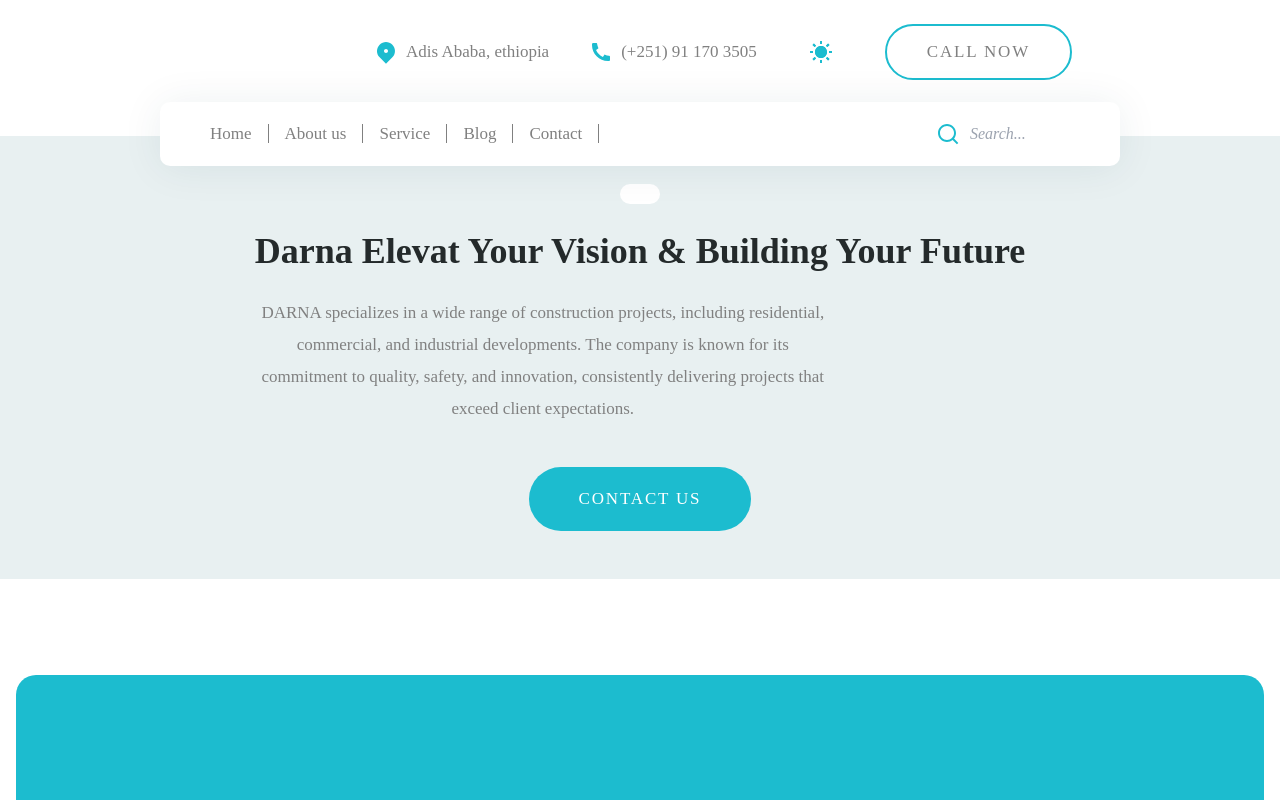
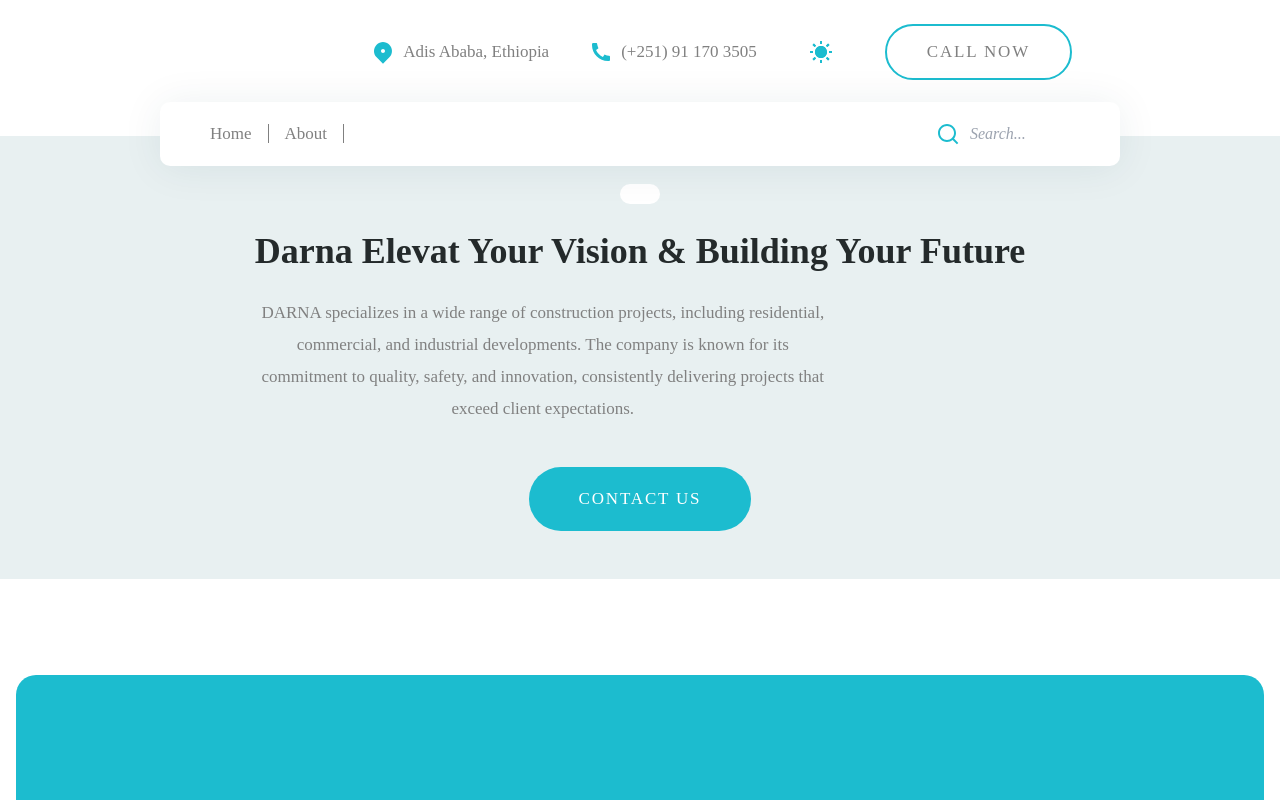
Before and after one commit to Mulubrhan1511/Constaraction, a React (Vite) app in the folder front/: page / in a window 1280 px wide. Shown: the top 800 px of the page. Built offline with nearby package versions, Linux system fonts and the light colour scheme.

Commit message:
done with the section part

```diff
--- a/front/package.json
+++ b/front/package.json
@@ -12,10 +12,12 @@
   "dependencies": {
     "aos": "^2.3.4",
     "react": "^18.2.0",
+    "react-bootstrap": "^2.10.2",
     "react-dom": "^18.2.0",
     "react-icon": "^1.0.0",
     "react-icons": "^5.2.1",
     "react-router-dom": "^6.23.1",
+    "react-router-hash-link": "^2.4.3",
     "react-slick": "^0.30.2",
     "slick-carousel": "^1.8.1"
   },
--- a/front/src/App.jsx
+++ b/front/src/App.jsx
@@ -1,19 +1,14 @@
 import React from "react";
-
+import { BrowserRouter } from "react-router-dom";
 import AOS from "aos";
 import "aos/dist/aos.css";
-import { BrowserRouter, Routes, Route } from "react-router-dom";
-
 
 import Footer from "./components/Footer/Footer";
 import Navbar2 from "./components/Navbar/Navbar2";
 import Home from "./components/Pages/Home";
 import About from "./components/Pages/About";
 
-
-
 const App = () => {
-
   React.useEffect(() => {
     AOS.init({
       offset: 100,
@@ -25,23 +20,18 @@ const App = () => {
   }, []);
 
   return (
-    <div className="bg-white dark:bg-gray-900 dark:text-white duration-200">
-      <Navbar2 />
-        <div>
-          <BrowserRouter>
-            <Routes>
-
-              <Route path='/' element={<Home />} />
-              <Route path='/about' element={<About />} />
-
-            </Routes>
-          </BrowserRouter>
-        </div>
-
-
-      <Footer />
-
-    </div>
+    <BrowserRouter>
+      <div className="bg-white dark:bg-gray-900 dark:text-white duration-200">
+        <Navbar2 />
+        <section id="home">
+          <Home />
+        </section>
+        <section id="about">
+          <About />
+        </section>
+        <Footer />
+      </div>
+    </BrowserRouter>
   );
 };
 
--- a/front/src/components/Navbar/Navbar2.jsx
+++ b/front/src/components/Navbar/Navbar2.jsx
@@ -1,9 +1,16 @@
 import React, { useState } from 'react';
+import { HashLink as Link } from 'react-router-hash-link';
+import { RiMapPin2Fill, RiPhoneFill, RiArrowRightSLine, RiArrowLeftSLine, RiSearchLine } from 'react-icons/ri';
+import DarkMode from './DarkMode';
 import Logo from '../../assets/logo.svg';
-import { RiMapPin2Fill, RiPhoneFill, RiArrowRightSLine, RiArrowLeftSLine, RiSearchLine, RiSunLine } from 'react-icons/ri';
-import DarkMode from './DarkMode';
+
 const Navbar2 = () => {
   const [isNavOpen, setIsNavOpen] = useState(false);
+  const [activeLink, setActiveLink] = useState('home');
+
+  const onUpdateActiveLink = (value) => {
+    setActiveLink(value);
+  }
 
   const handleNavToggle = () => {
     setIsNavOpen(!isNavOpen);
@@ -12,34 +19,27 @@ const Navbar2 = () => {
   return (
     <div className='relative z-10 py-8 lg:pt-6 lg:pb-14'>
       <div className='container mx-auto lg:relative flex flex-col lg:flex-row lg:justify-between gap-y-4 lg:gap-y-0'>
-        {/* logo */}
         <div className='flex justify-center lg:justify-normal'>
-          <a>
+          <Link to="#home" onClick={() => onUpdateActiveLink('home')}>
             <img src={Logo} alt='Logo' />
-          </a>
+          </Link>
         </div>
         <div>
           <div className='flex flex-col gap-y-4 lg:flex-row lg:gap-x-10 lg:gap-y-0'>
-            {/* location */}
             <div className='flex justify-center items-center gap-x-2 lg:justify-normal'>
               <RiMapPin2Fill className='text-2xl text-accent' />
-              <div className='text-secondary'>Adis Ababa, ethiopia</div>
+              <div className='text-secondary'>Adis Ababa, Ethiopia</div>
             </div>
-            {/* phone */}
             <div className='flex justify-center items-center gap-x-2 lg:justify-normal'>
               <RiPhoneFill className='text-2xl text-accent' />
-              <div className='text-secondary'>(+251)  91 170 3505</div>
+              <div className='text-secondary'>(+251) 91 170 3505</div>
             </div>
-
-            {/* dark mode */}
             <div className='flex justify-center items-center gap-x-2 lg:justify-normal'>
               <DarkMode />
-
             </div>
             <button className='btn btn-sm btn-outline w-[240px] lg:w-auto mx-auto lg:mx-0'>
               Call now
             </button>
-            {/* mobile nav */}
             <nav
               className={`mnav bg-white fixed w-[300px] top-0 h-screen ${
                 isNavOpen ? 'left-0' : '-left-[300px]'
@@ -57,152 +57,86 @@ const Navbar2 = () => {
               </div>
 
               <div className='px-12 flex flex-col gap-y-12 h-full'>
-               {/* log */}
-               <a href='#'>
+                <Link to="#home" onClick={() => {
+                  handleNavToggle();
+                  onUpdateActiveLink('home');
+                }}>
                   <img src={Logo} alt='Logo' />
-               </a>
-               {/* list */}
+                </Link>
                 <ul className='flex flex-col gap-y-5'>
                   <li>
-                  <a
-                  href='/'
-                  className='text-secondary hover:text-accent transition-all
-                  duration-300'
+                    <Link
+                      smooth to="#home"
+                      className='text-secondary hover:text-accent transition-all duration-300'
+                      onClick={() => {
+                        onUpdateActiveLink('home');
+                        handleNavToggle();
+                      }}
                     >
                       Home
-                  </a>
+                    </Link>
                   </li>
                   <li>
-                  <a
-                  href='/about'
-                  className='text-secondary hover:text-accent transition-all
-                  duration-300'
+                    <Link
+                      smooth to="#about"
+                      className='text-secondary hover:text-accent transition-all duration-300'
+                      onClick={() => {
+                        onUpdateActiveLink('about');
+                        handleNavToggle();
+                      }}
                     >
                       About us
-                  </a>
+                    </Link>
                   </li>
-                {/* <li>
-                  <a
-                  href='#'
-                  className='text-secondary hover:text-accent transition-all
-                  duration-300'
-                  >
-
-                  </a>
-                </li> */}
-                <li>
-                  <a
-                  href='#'
-                  className='text-secondary hover:text-accent transition-all
-                  duration-300'
-                  >
-                    Services
-                  </a>
-                </li>
-                <li>
-                  <a
-                  href='#'
-                  className='text-secondary hover:text-accent transition-all
-                  duration-300'
-                  >
-                    Blog
-                  </a>
-                </li>
-
-                <li>
-                  <a
-                  href='#'
-                  className='text-secondary hover:text-accent transition-all
-                  duration-300'
-                  >
-                    Contact us
-                  </a>
-                </li>
-
+                  {/* Add more links as needed */}
                 </ul>
 
-               {/* form */}
                 <form className='relative flex gap-x-[10px]'>
                   <label htmlFor="mnav-search-input">
-                <RiSearchLine className='text-2xl text-accent'/>
+                    <RiSearchLine className='text-2xl text-accent' />
                   </label>
                   <input
                     type='text'
                     id='mnav-search-input'
                     placeholder='Search...'
-                className='outline-none w-[160] border-b-2 focus:border-b-2
-                focus:border-accent placeholder:italic'
+                    className='outline-none w-[160] border-b-2 focus:border-b-2 focus:border-accent placeholder:italic'
                   />
-
                 </form>
               </div>
             </nav>
 
-            {/* desktop nav */}
-            <nav className='bg-white absolute w-full left-0 -bottom-[86px] shadow-custom1 h-16
-            rounded-[10px] hidden lg:flex lg:items-center lg:justify-between lg:px-[50px]'>
-            <ul className='flex  gap-x-4'>
+            <nav className='bg-white absolute w-full left-0 -bottom-[86px] shadow-custom1 h-16 rounded-[10px] hidden lg:flex lg:items-center lg:justify-between lg:px-[50px]'>
+              <ul className='flex gap-x-4'>
                 <li>
-                  <a
-                  href='/'
-                  className='border-r pr-4 text-secondary hover:text-accent transition-all
-                  duration-300'
+                  <Link
+                    smooth to="#home"
+                    className={`border-r pr-4 text-secondary hover:text-accent transition-all duration-300 ${activeLink === 'home' ? 'active' : ''}`}
+                    onClick={() => onUpdateActiveLink('home')}
                   >
                     Home
-                  </a>
+                  </Link>
                 </li>
                 <li>
-                  <a
-                  href='/about'
-                  className='border-r pr-4 text-secondary hover:text-accent transition-all
-                  duration-300'
+                  <Link
+                    smooth to="#about"
+                    className={`border-r pr-4 text-secondary hover:text-accent transition-all duration-300 ${activeLink === 'about' ? 'active' : ''}`}
+                    onClick={() => onUpdateActiveLink('about')}
                   >
-                   About us
-                  </a>
+                    About
+                  </Link>
                 </li>
-                <li>
-                  <a
-                  href='#'
-                  className='border-r pr-4 text-secondary hover:text-accent transition-all
-                  duration-300'
-                  >
-                   Service
-                  </a>
-                </li>
-                <li>
-                  <a
-                  href='#'
-                  className='border-r pr-4 text-secondary hover:text-accent transition-all
-                  duration-300'
-                  >
-                    Blog
-                  </a>
-                </li>
-                <li>
-                  <a
-                  href='#'
-                  className='border-r pr-4 text-secondary hover:text-accent transition-all
-                  duration-300'
-                  >
-                    Contact
-                  </a>
-                </li>
-
+                {/* Add more links as needed */}
               </ul>
 
               <form className='relative flex gap-x-[10px]'>
-                  <label
-                  htmlFor='search-input'
-                  className='flex justify-center items-center group'>
+                <label htmlFor='search-input' className='flex justify-center items-center group'>
                   <RiSearchLine className='text-2xl text-accent' />
                 </label>
                 <input
                   type='text'
                   id='search-input'
                   placeholder='Search...'
-                  className='outline-none w-[100px] focus:w-[180px] focus:border-b-2
-                  focus:border-accent placeholder:italic placeholder:text-base
-                  transition-all duration-150'
+                  className='outline-none w-[100px] focus:w-[180px] focus:border-b-2 focus:border-accent placeholder:italic placeholder:text-base transition-all duration-150'
                 />
               </form>
             </nav>
```
Also changed, not shown: 2 other files (tests, documents, lock files or other folders). Lines whose indentation alone changed are shown as unchanged.
